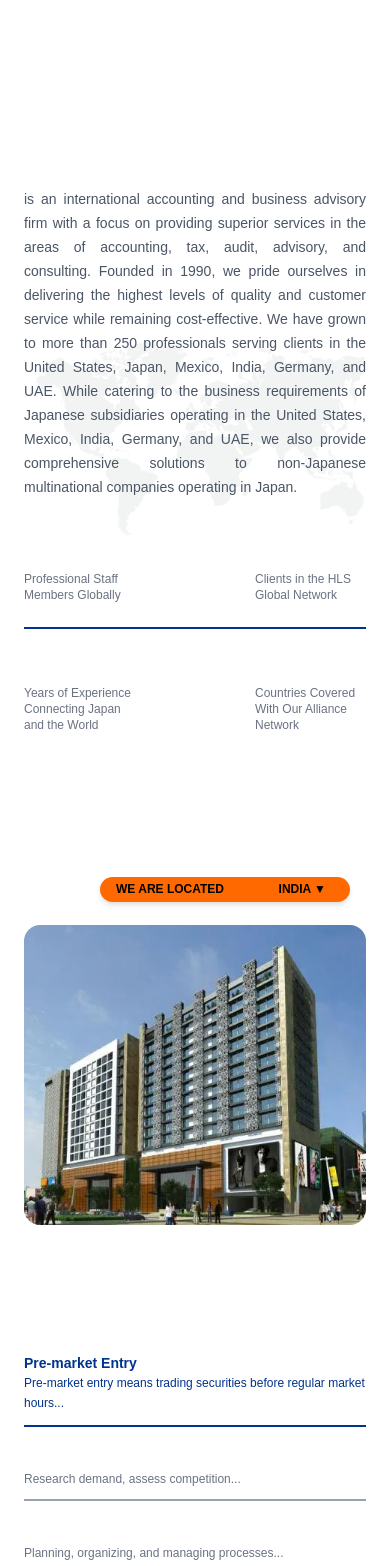
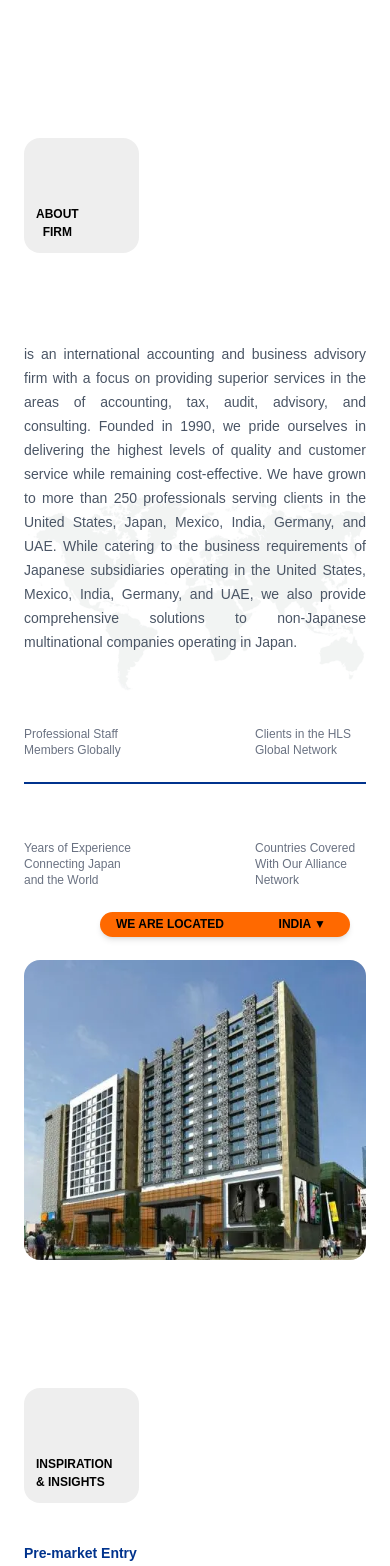
Before and after one commit to mrunalibind/DesignDot, a Next.js app: page / in a window 390 px wide. Shown: the part 1680-3246 px from the top of the page. Built offline with nearby package versions, Linux system fonts and the light colour scheme.

Commit message:
UI Fixes

```diff
--- a/components/About.tsx
+++ b/components/About.tsx
@@ -5,10 +5,10 @@ export default function About() {
     <section className="w-full bg-white py-16">
       <div className="max-w-7xl mx-auto px-6 relative">
 
-        <div className="flex flex-col lg:flex-row gap-40 relative">
+        <div className="flex flex-col lg:flex-row gap-10 lg:gap-40 relative">
 
 
-          <div className="hidden lg:flex absolute left-0 top-0 z-10">
+          <div className="flex lg:absolute left-0 top-0 z-10">
             <div className="bg-[#EEEEEE] w-[115px] h-[115px] pl-3 pb-3 rounded-2xl flex items-end text-[12px] font-bold text-black text-center">
               ABOUT<br />FIRM
             </div>
--- a/components/Insights.tsx
+++ b/components/Insights.tsx
@@ -4,9 +4,9 @@ export default function Insights() {
   return (
     <section className="w-full bg-white py-16">
       <div className="max-w-7xl mx-auto px-6 relative">
-        <div className="flex flex-col lg:flex-row gap-40 relative">
+        <div className="flex flex-col lg:flex-row gap-10 lg:gap-40 relative">
 
-          <div className="hidden lg:flex absolute left-0 top-0">
+          <div className="flex lg:absolute left-0 top-0">
             <div className="bg-[#EEEEEE] w-[115px] h-[115px] rounded-2xl flex items-end text-[12px] font-semibold text-black pl-3 pb-3">
               INSPIRATION <br /> & INSIGHTS
             </div>
```
